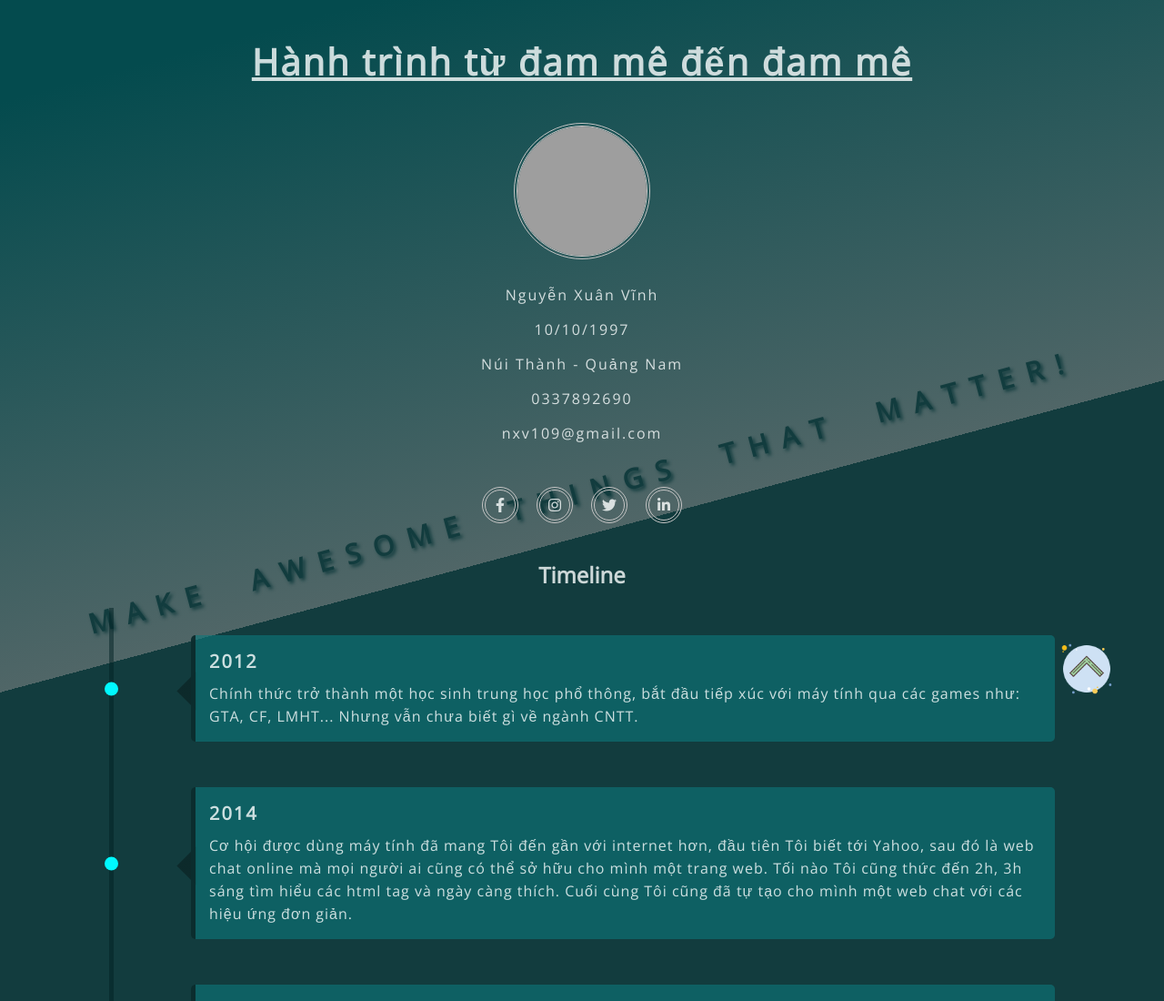
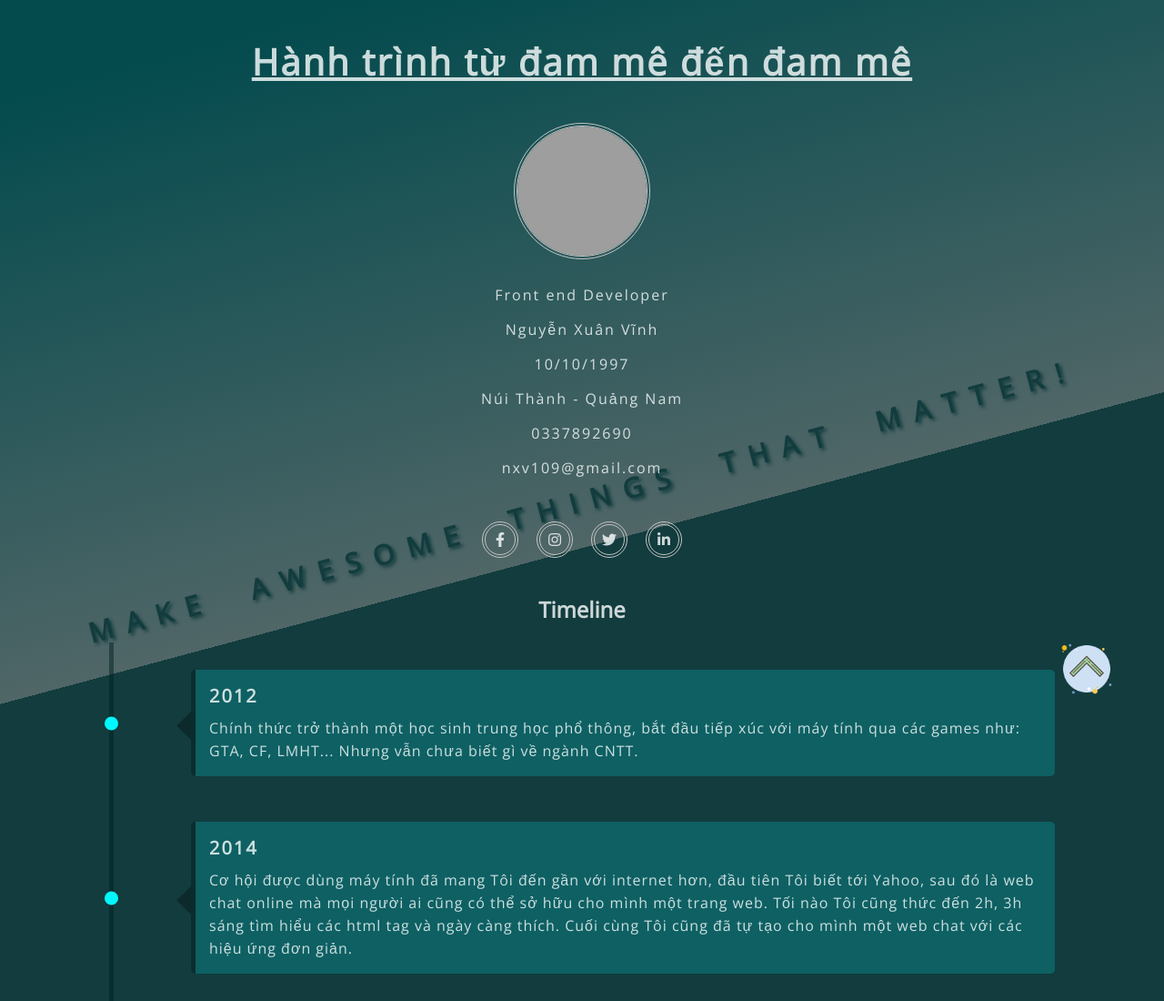
Before and after one commit to nxv109/timeline, a plain HTML site: page index.html in a window 1280 px wide. Shown: the top 1100 px of the page at 91% size. Drawn offline with nearby package versions, Linux system fonts and the light colour scheme; grey boxes are pictures that could not be loaded.

Commit message:
Update index.html

```diff
--- a/index.html
+++ b/index.html
@@ -28,6 +28,7 @@
         </div>
         <div class="info__profiles">
           <ul>
+            <li>Front end Developer</li>
             <li>Nguyễn Xuân Vĩnh</li>
             <li>10/10/1997</li>
             <li>Núi Thành - Quảng Nam</li>
```
